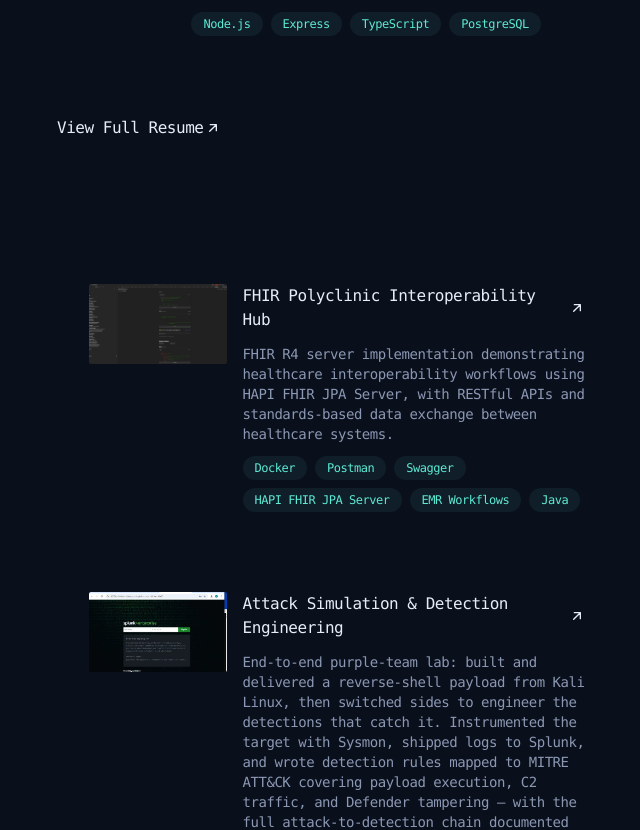
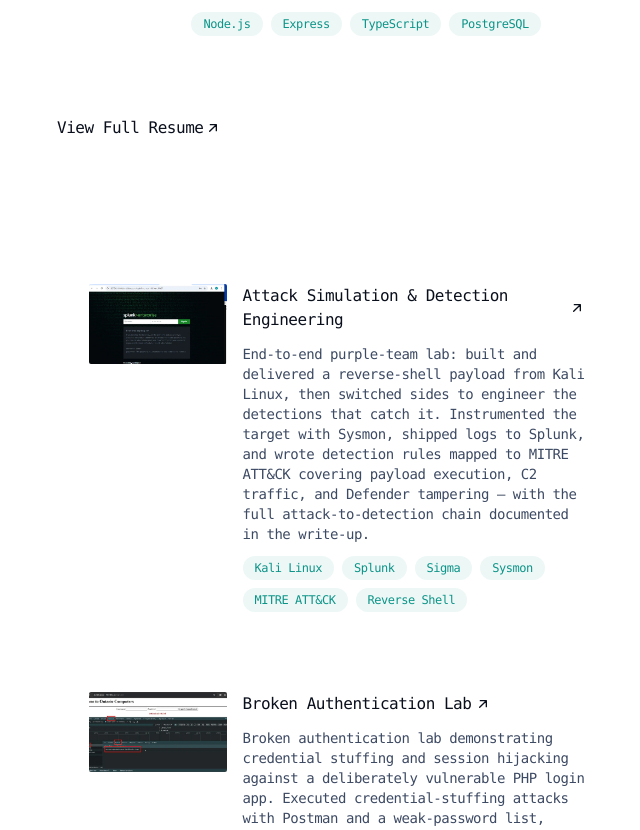
Before and after one commit to Vestertech/sylvesterez, a Next.js app: page / in a window 1280 px wide. Shown: the part 2000-2830 px from the top of the page, without its empty margins (583-1223 px from the left). Built offline with nearby package versions, Linux system fonts and the light colour scheme.

Commit message:
Fixed resume and fxn

```diff
--- a/app/components/ProjectsSection.tsx
+++ b/app/components/ProjectsSection.tsx
@@ -5,20 +5,6 @@ import RightArrow from "@/svg/RightArrow";
 const ProjectsSection = () => {
   return (
     <div className="flex flex-col gap-4">
-      <Project
-        description="FHIR R4 server implementation demonstrating healthcare interoperability workflows using HAPI FHIR JPA Server, with RESTful APIs and standards-based data exchange between healthcare systems."
-        title="FHIR Polyclinic Interoperability Hub"
-        techs={[
-          "Docker",
-          "Postman",
-          "Swagger",
-          "HAPI FHIR JPA Server",
-          "EMR Workflows",
-          "Java",
-        ]}
-        url="https://github.com/Vestertech/FHIR_Polyclinic_Int_hub"
-        img="/projects/1.jpg"
-      />
       <Project
         description="End-to-end purple-team lab: built and delivered a reverse-shell payload from Kali Linux, then switched sides to engineer the detections that catch it. Instrumented the target with Sysmon, shipped logs to Splunk, and wrote detection rules mapped to MITRE ATT&CK covering payload execution, C2 traffic, and Defender tampering — with the full attack-to-detection chain documented in the write-up."
         title="Attack Simulation & Detection Engineering"
@@ -32,7 +18,7 @@ const ProjectsSection = () => {
         ]}
         url="https://medium.com/@sylvesterEziagor/cybersecurity-attack-simulation-detection-engineering-1c37ffdff371?postPublishedType=repub"
         img="/projects/3.jpg"
-      />
+      />{" "}
       <Project
         description="Broken authentication lab demonstrating credential stuffing and session hijacking against a deliberately vulnerable PHP login app. Executed credential-stuffing attacks with Postman and a weak-password list, exploited low-entropy session IDs, then authored a defense cheat sheet covering MFA, CAPTCHA, IP intelligence, and headless-browser blocking."
         title="Broken Authentication Lab"
@@ -59,7 +45,20 @@ const ProjectsSection = () => {
         url="https://medium.com/@sylvesterEziagor/windows-server-installing-and-configuring-active-directory-ad-ds-bf2a81bc7262"
         img="/projects/5.png"
       />
-
+      <Project
+        description="FHIR R4 server implementation demonstrating healthcare interoperability workflows using HAPI FHIR JPA Server, with RESTful APIs and standards-based data exchange between healthcare systems."
+        title="FHIR Polyclinic Interoperability Hub"
+        techs={[
+          "Docker",
+          "Postman",
+          "Swagger",
+          "HAPI FHIR JPA Server",
+          "EMR Workflows",
+          "Java",
+        ]}
+        url="https://github.com/Vestertech/FHIR_Polyclinic_Int_hub"
+        img="/projects/1.jpg"
+      />
       <Project
         description="A full tour-booking platform built on Node.js, Express, and MongoDB, where security carries the design: stateless JWT auth in httpOnly cookies, bcrypt-hashed passwords, role-based access control, and a hashed, time-limited password-reset flow. Interactive Mapbox tour maps, Paystack payments, and transactional email round out the product."
         title="Natours — Tour Booking Platform"
@@ -83,7 +82,6 @@ const ProjectsSection = () => {
         url="https://mapty-r84afpx18-eziagors-projects.vercel.app/"
         img="/projects/6.jpg"
       />
-
       <div className="my-8">
         <Link href={"/archive"} className="group flex items-center gap-[2px]">
           <span className="group-hover:text-[--accent]">
--- a/app/global.css
+++ b/app/global.css
@@ -3,17 +3,17 @@
 @tailwind utilities;
 
 :root {
-  /* Dark navy theme */
-  --background: #0a0f1c;
-  --primary-foreground: #8b98b3;
-  --secondary-foreground: #e6edf7;
-  /* Teal accent on deep navy */
-  --accent: #5eead4;
-  --accent-hover: rgba(94, 234, 212, 0.07);
-  --border: rgba(139, 152, 179, 0.18);
+  /* Crisp white theme */
+  --background: #ffffff;
+  --primary-foreground: #3d4a63;
+  --secondary-foreground: #0a0f1c;
+  /* Teal accent darkened for contrast on light background */
+  --accent: #0d9488;
+  --accent-hover: rgba(13, 148, 136, 0.08);
+  --border: rgba(61, 74, 99, 0.18);
   /* Cursor glow can be toggled by changing this value */
-  --cursor-glow-alpha: 0.13;
-  --cursor-glow-rgb: 29, 78, 216; /* deep blue glow against the navy */
+  --cursor-glow-alpha: 0.08;
+  --cursor-glow-rgb: 13, 148, 136; /* soft teal glow against the off-white */
 }
 
 *,
@@ -41,7 +41,7 @@ body {
 
 ::selection {
   background: var(--accent);
-  color: #0a0f1c;
+  color: #ffffff;
 }
 
 .cursor {
--- a/app/page.tsx
+++ b/app/page.tsx
@@ -6,7 +6,7 @@ import ResourcesSection from "./components/ResourcesSection";
 import Footer from "./components/Footer";
 
 const SectionHeading = ({ label }: { label: string }) => (
-  <div className="sticky top-0 z-20 -mx-4 mb-4 bg-[rgba(10,15,28,0.8)] px-4 py-4 backdrop-blur md:-mx-12 md:px-12 lg:sr-only">
+  <div className="sticky top-0 z-20 -mx-4 mb-4 bg-[rgba(255,255,255,0.8)] px-4 py-4 backdrop-blur md:-mx-12 md:px-12 lg:sr-only">
     <h2 className="text-xs font-bold uppercase tracking-[0.2em] text-[var(--secondary-foreground)]">
       {label}
     </h2>
```
